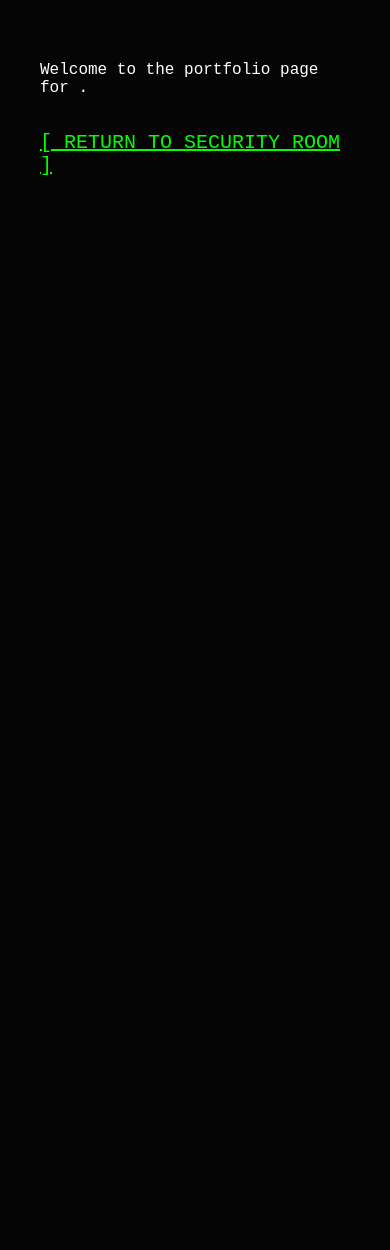
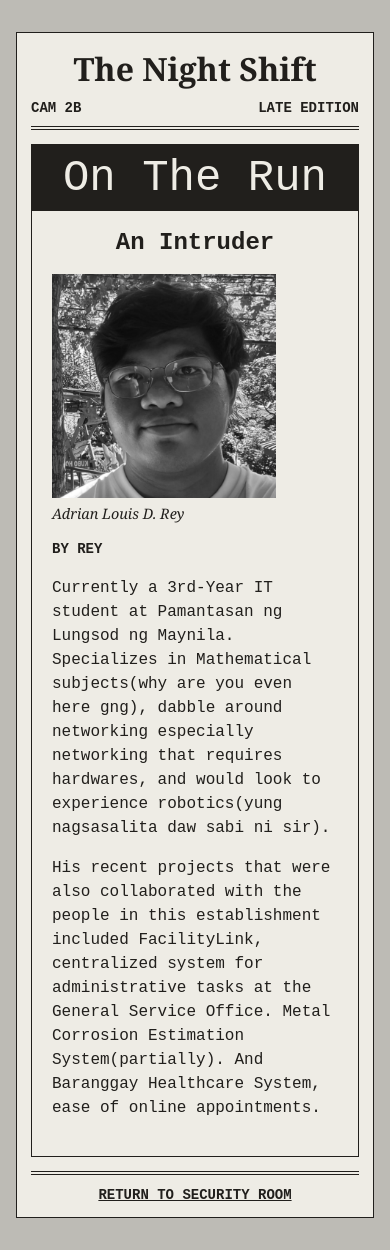
Before and after one commit to Lucid-Scar/fnaf-portfolio, a Spring Boot app: page /portfolio/rey in a window 390 px wide. Before the commit the page ends 175 px from the top, so only its background shows below. Run offline with Spring Boot 4, Linux system fonts and the light colour scheme.

Commit message:
Rey part

```diff
--- a/src/main/java/controller/MonitorController.java
+++ b/src/main/java/controller/MonitorController.java
@@ -62,6 +62,14 @@ public class MonitorController {
                 model.addAttribute("image", "/images/bugging.png");
                 model.addAttribute("audio", "/audio/bugging.mp3");
             }
+            case "CAM7" -> {
+                return "cam7";
+            }
+            case "CAM8" -> {
+                model.addAttribute("title", "CAM 08 - STORAGE");
+                model.addAttribute("message", "That was definitely not an animatronic.");
+                model.addAttribute("image", "/images/spino.png");
+            }
             default -> {
                 model.addAttribute("title", "CAM ?? - SIGNAL LOST");
                 model.addAttribute("message", "Nothing but static...");
--- /dev/null
+++ b/src/main/resources/static/css/rey.css
@@ -0,0 +1,116 @@
+body {
+    margin: 0;
+    padding: 32px 16px;
+    background: #bdbbb5;
+    color: #211f1c;
+    font-family: "Courier New", monospace;
+}
+
+.newspaper {
+    max-width: 760px;
+    margin: 0 auto;
+    padding: 24px;
+    background: #eeece5;
+    border: 1px solid;
+}
+
+.masthead {
+    display: flex;
+    align-items: baseline;
+    justify-content: space-between;
+    gap: 10px;
+    padding-bottom: 10px;
+    border-bottom: 4px double;
+}
+
+.masthead strong {
+    font: bold 2rem Georgia, serif;
+}
+
+.masthead span, .byline, footer {
+    font-size: 0.875rem;
+    font-weight: bold;
+    text-transform: uppercase;
+}
+
+article {
+    margin: 14px 0;
+    border: 1px solid;
+}
+
+h1 {
+    margin: 0;
+    padding: 8px;
+    background: #211f1c;
+    color: #eeece5;
+    font-size: clamp(2.75rem, 8vw, 5rem);
+    font-weight: normal;
+    text-align: center;
+}
+
+h2 {
+    max-width: 24ch;
+    margin: 18px auto;
+    padding: 0 12px;
+    font-size: clamp(1.5rem, 4vw, 2.5rem);
+    text-align: center;
+}
+
+.story {
+    display: grid;
+    grid-template-columns: 14rem minmax(0, 1fr);
+    gap: 24px;
+    padding: 0 20px 20px;
+    line-height: 1.5;
+}
+
+figure, .byline { margin: 0; }
+
+figure { width: min(14rem, 100%); }
+
+.portrait { position: relative; }
+
+figure img {
+    display: block;
+    width: 100%;
+    aspect-ratio: 1;
+    object-fit: cover;
+    object-position: right;
+    filter: grayscale(1);
+}
+
+.portrait .intruder {
+    position: absolute;
+    inset: 0;
+    height: 100%;
+    object-position: center;
+    opacity: 0;
+}
+
+@media (any-hover: hover) {
+    .portrait:hover .intruder { opacity: 1; }
+}
+
+@media (prefers-reduced-motion: no-preference) {
+    .portrait .intruder { transition: opacity 350ms ease-in-out; }
+}
+
+figcaption {
+    margin-top: 6px;
+    font: italic 0.9rem Georgia, serif;
+}
+
+footer {
+    padding-top: 12px;
+    border-top: 4px double;
+    text-align: center;
+}
+
+footer a { color: inherit; }
+
+@media (max-width: 600px) {
+    .newspaper { padding: 14px; }
+    .masthead { flex-wrap: wrap; }
+    .masthead strong { order: -1; width: 100%; text-align: center; }
+    .story { grid-template-columns: minmax(0, 1fr); gap: 16px; }
+}
--- a/src/main/resources/templates/index.html
+++ b/src/main/resources/templates/index.html
@@ -52,6 +52,8 @@
         <a th:href="@{/jumpscare/cam4a}" class="cam-btn jumpscare">CAM 4A</a>
         <a th:href="@{/jumpscare/cam5}" class="cam-btn jumpscare">CAM 5</a>
         <a th:href="@{/jumpscare/cam6}" class="cam-btn jumpscare">CAM 6</a>
+        <a th:href="@{/jumpscare/cam7}" class="cam-btn jumpscare">CAM 7</a>
+        <a th:href="@{/jumpscare/cam8}" class="cam-btn jumpscare">CAM 8</a>
     </div>
 </div>
 </body>
--- a/src/main/resources/templates/jumpscare.html
+++ b/src/main/resources/templates/jumpscare.html
@@ -25,9 +25,9 @@
 <!-- ELSE  -->
 <div th:if="${videoUrl == null}">
     <div style="margin: 30px auto;">
-        <img th:src="${image}" alt="Jumpscare" style="max-width: 500px; border: 4px solid red; box-shadow: 0 0 20px red;">
+        <img th:src="${image}" alt="Jumpscare" style="max-width: min(500px, 90vw); max-height: 45vh; border: 4px solid red; box-shadow: 0 0 20px red;">
     </div>
-    <audio autoplay th:src="${audio}"></audio>
+    <audio th:if="${audio != null}" autoplay th:src="${audio}"></audio>
 </div>
 
 <h2 th:text="${message}" style="color: #fff; text-shadow: 0 0 10px red;">SCENARIO TEXT</h2>
--- a/src/main/resources/templates/portfolios/rey.html
+++ b/src/main/resources/templates/portfolios/rey.html
@@ -2,13 +2,44 @@
 <html xmlns:th="http://www.thymeleaf.org" lang="en">
 <head>
     <meta charset="UTF-8">
-    <title>Portfolio - <span th:text="${memberName}"></span></title>
-    <link rel="stylesheet" th:href="@{/css/monitor.css}">
+    <meta name="viewport" content="width=device-width, initial-scale=1.0">
+    <title>Rey | The Night Shift</title>
+    <link rel="stylesheet" href="../../static/css/rey.css" th:href="@{/css/rey.css}">
 </head>
-<body style="padding: 40px;">
-<h1 th:text="${memberName}">Member Portfolio</h1>
-<p>Welcome to the portfolio page for <span th:text="${memberId}"></span>.</p>
-<br>
-<a href="/" style="color: #00ff00; font-size: 20px;">[ RETURN TO SECURITY ROOM ]</a>
+<body>
+<main class="newspaper">
+    <header class="masthead">
+        <span>Cam 2B</span>
+        <strong>The Night Shift</strong>
+        <span>Late edition</span>
+    </header>
+
+    <article>
+        <h1>On The Run</h1>
+        <h2>An Intruder</h2>
+
+        <div class="story">
+            <figure>
+                <div class="portrait">
+                    <img src="../../static/images/rey.jfif" th:src="@{/images/rey.jfif}"
+                         alt="Close-up of Adrian Louis D. Rey">
+                    <img class="intruder" src="../../static/images/intruder.jpg" th:src="@{/images/intruder.jpg}"
+                         alt="">
+                </div>
+                <figcaption>Adrian Louis D. Rey</figcaption>
+            </figure>
+
+            <div>
+                <p class="byline">By Rey</p>
+                <p>Currently a 3rd-Year IT student at Pamantasan ng Lungsod ng Maynila. Specializes in Mathematical subjects(why are you even here gng), dabble around networking especially networking that requires hardwares, and would look to experience robotics(yung nagsasalita daw sabi ni sir).</p>
+                <p>His recent projects that were also collaborated with the people in this establishment included FacilityLink, centralized system for administrative tasks at the General Service Office. Metal Corrosion Estimation System(partially). And Baranggay Healthcare System, ease of online appointments.</p>
+            </div>
+        </div>
+    </article>
+
+    <footer>
+        <a href="/index" th:href="@{/index}">Return to security room</a>
+    </footer>
+</main>
 </body>
 </html>
```
Also changed, not shown: src/main/resources/templates/cam7.html (added, +56 -0 lines), src/main/resources/static/images/cat.jfif (added), src/main/resources/static/images/intruder.jpg (added), src/main/resources/static/images/rey.jfif (added).
